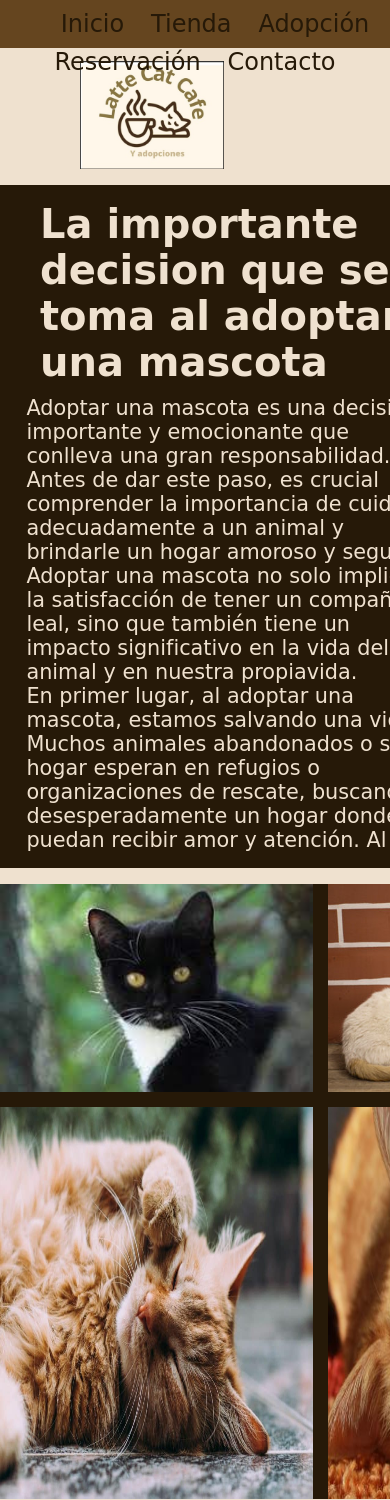
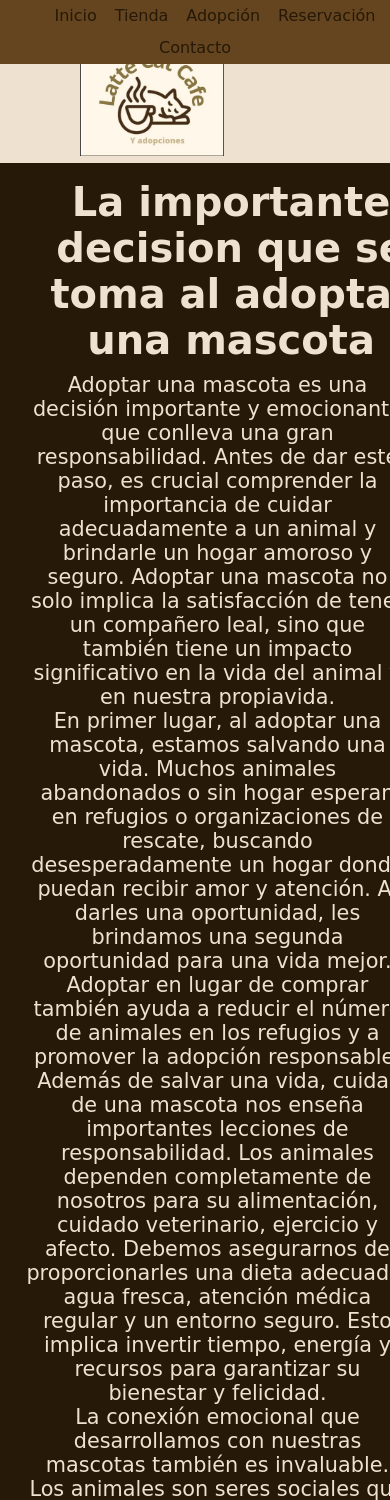
Before and after one commit to Lizzie-G/backLatteCatCafe, a Django app: page /adopta in a window 390 px wide; the page is wider, and only the part inside the window is pictured. Shown: the top 1500 px of that part. Run offline with Django 5.2, Linux system fonts and the light colour scheme; some web fonts are replaced.

```diff
--- a/LatteCatCafe/core/static/core/css/adopta.css
+++ b/LatteCatCafe/core/static/core/css/adopta.css
@@ -189,10 +189,6 @@ header ul li a:hover {
 
 .grid .aside1::-webkit-scrollbar {
     height: 1em;
-}
-
-.grid .aside1::-webkit-scrollbar-track {
-    background: var(--subtitulos);
 }
 
 .grid .aside1::-webkit-scrollbar-thumb {
@@ -420,3 +416,117 @@ footer #redes p {
     width: fit-content;
     height: fit-content;
 }
+
+
+/* Este es el estilo para tamaño celular */
+
+@media (max-width: 700px) {
+    body {
+        padding-top: 3em;
+    }
+
+    header {
+        height: fit-content;
+        font-size: 1em;
+    }
+
+    header ul li {
+        padding-bottom: 0.4em;
+    }
+
+    .grid .adopt {
+        grid-area: adopt;
+        background: var(--parrafos);
+        color: var(--fondo);
+        column-count: 1;
+        width: 98%;
+    }
+
+    .grid .adopt h2 {
+        padding-left: 0.6em;
+        font-size: 2.5em;
+    }
+
+    .grid .conten p {
+        font-size: 1.2em;
+    }
+
+
+    .grid .aside1 h2 {
+        padding-top: 0.6em;
+        border-top: 0.05em var(--parrafos) solid;
+    }
+
+    .grid .aside1 p {
+        font-size: 1.5em;
+    }
+
+    .grid .aside1 h3 {
+        font-size: 1.2em;
+    }
+
+    .grid .info .titulo {
+        font-size: 2.0em;
+    }
+
+    .grid .info .dropdown {
+        font-size: 1.5em;
+    }
+
+    .grid .info .dropdown-content {
+        text-align: justify;
+    }
+
+    footer {
+        width: 100%;
+        display: grid;
+        gap: 0.4em;
+        grid-template-columns: repeat(2, 2fr);
+        grid-template-rows: repeat(2, auto);
+    }
+
+    footer #imgFooter {
+        width: fit-content;
+        height: 7.8em;
+        padding-left: 1em;
+        margin: 0em;
+    }
+
+    footer #nuestrosDatos {
+        width: fit-content;
+        font-size: 80%;
+    }
+
+    footer #direccion {
+        padding-left: 1em;
+        width: fit-content;
+
+    }
+
+    footer #redes {
+        width: fit-content;
+    }
+
+    footer #redes p {
+        font-size: 0.8em;
+    }
+
+    footer #redes img {
+        width: 1em;
+        height: 1em;
+    }
+
+    .grid {
+        text-align: center;
+        width: 100%;
+        display: grid;
+        gap: 0.4em;
+        grid-template-columns: 100%;
+        grid-template-areas: "header"
+            "adopt"
+            "album"
+            "aside1"
+            "formu";
+        margin: auto;
+    }
+}
--- a/LatteCatCafe/core/templates/core/home.html
+++ b/LatteCatCafe/core/templates/core/home.html
@@ -56,7 +56,7 @@
             <h3>Quienes somos</h3>
             <p>Somos un grupo de personas que se esfuerza en mimar a nuestros amigos felinos, y también encontrarles
                 una nueva familia.</p>
-            <p><a href="pages/reserva.html#somos' %}">Más infomación</a></p>
+            <p><a href="{% url 'reserva' %}">Más infomación</a></p>
         </article>
         <article>
             <img src="{% static 'core/img/indexInformacion/info2.jpg' %}"
@@ -64,7 +64,7 @@
             <h3>Preguntas Frecuentes</h3>
             <p>Si tienes alguna consulta no dudes en contactarnos, pero también puedes encontrar algunas consultas
                 que ya hemos respondido.</p>
-            <p><a href="{% static 'core/pages/contacto.html#preguntas' %}">Más infomación</a></p>
+            <p><a href="{% url 'contacto' %}">Más infomación</a></p>
         </article>
         <article>
             <img src="{% static 'core/img/indexInformacion/info3.jpeg' %}"
@@ -72,7 +72,7 @@
             <h3>¿Somos importantes?</h3>
             <p>Nosotros, desde nuestro pequeño espacio, ofrecemos a muchos beneficios. Y es por eso que queremos
                 invitarte a visitarnos. </p>
-            <p><a href="{% static 'core/pages/adopta.html#apopcion' %}">Más infomación</a></p>
+            <p><a href="{% url 'adopta' %}">Más infomación</a></p>
         </article>
     </section>
 </div>
```
Also changed, not shown: LatteCatCafe/media/tienda/Coffee3D.jpg (added), LatteCatCafe/media/tienda/Icecoffee.jpg (added), LatteCatCafe/media/tienda/camaventana.jpg (added), LatteCatCafe/media/tienda/catalfajor.jpg (added), LatteCatCafe/media/tienda/catcrepe.jpg (added), LatteCatCafe/media/tienda/coffee4.jpg (added), LatteCatCafe/media/tienda/coffee_3d__2.jpeg (added), LatteCatCafe/media/tienda/croissants.jpg (added), LatteCatCafe/media/tienda/lapiceragatos.jpg (added), LatteCatCafe/media/tienda/librodegatos.jpg (added), LatteCatCafe/media/tienda/setjuguetes.jpg (added), LatteCatCafe/media/tienda/stickers.jpg (added), 2 other files.
